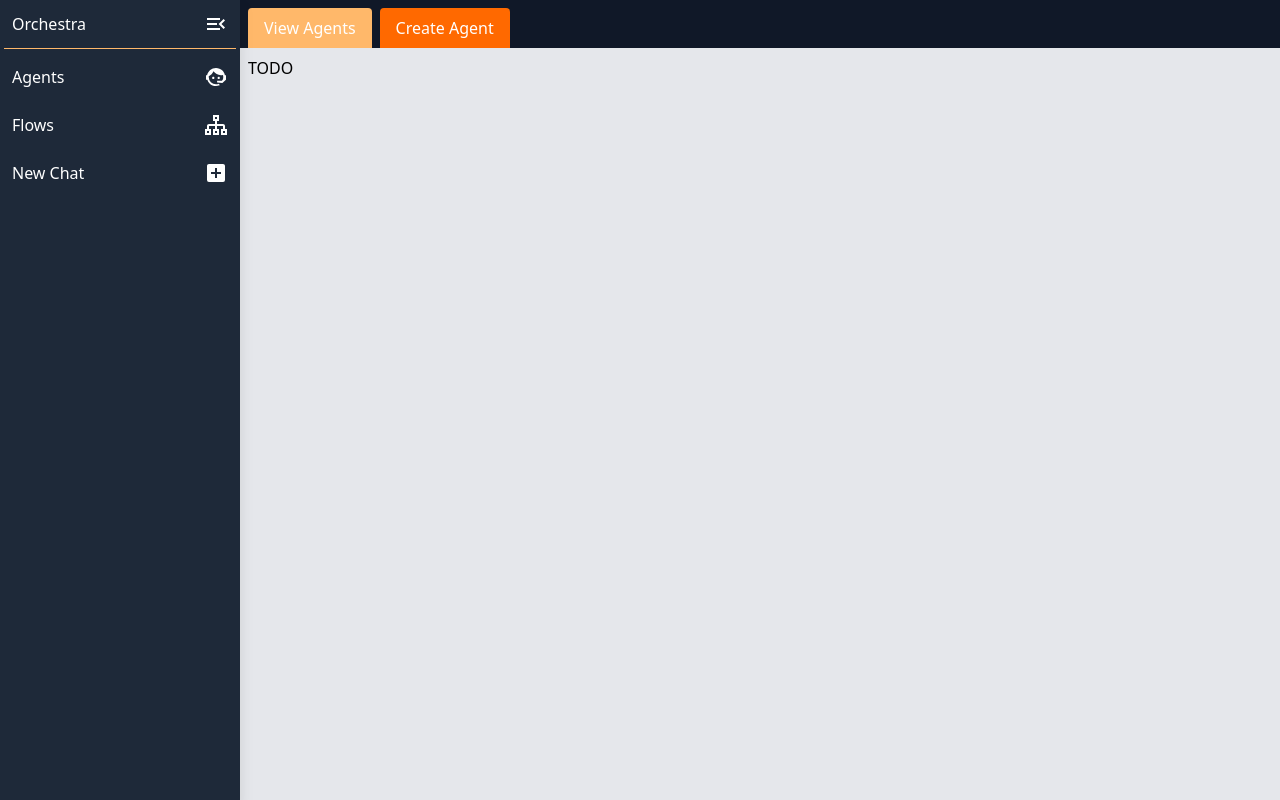
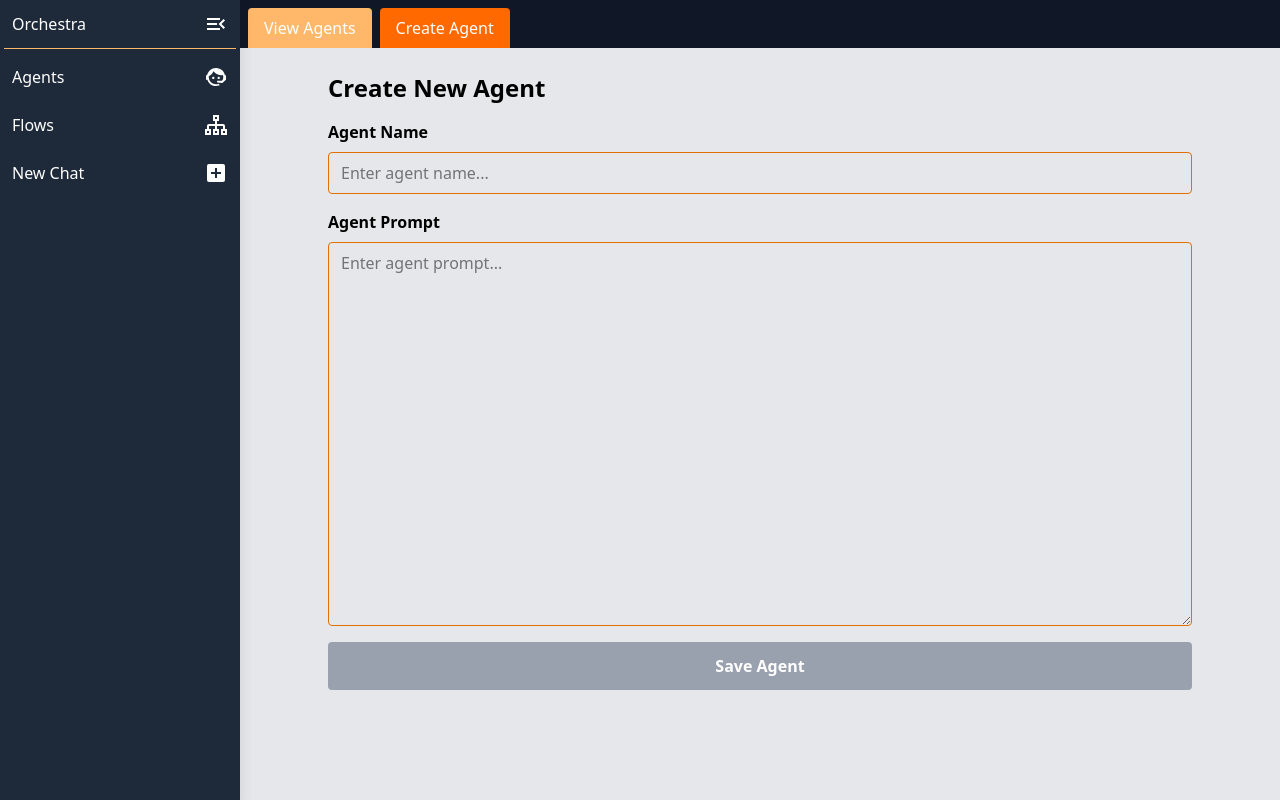
Before and after one commit to ThatsOurJake/orchestra, a React (Vite) app: page /agents in a window 1280 px wide. Both pictures are taken after a click on the button "Create Agent". Built offline with nearby package versions, Linux system fonts and the light colour scheme.

Commit message:
Ability to create an agent + Trim func

```diff
--- a/src/components/agent-overview/index.tsx
+++ b/src/components/agent-overview/index.tsx
@@ -83,6 +83,7 @@ export const AgentOverview = ({ agent }: AgentOverviewProps) => {
         >
           <p>Update Agent</p>
         </button>
+        {!agent.id.includes('default') && (
           <button
             className="w-1/3 py-2 border border-black rounded cursor-pointer bg-red-300 hover:underline"
             onClick={onDelete}
@@ -90,6 +91,7 @@ export const AgentOverview = ({ agent }: AgentOverviewProps) => {
           >
             <p>Delete Agent</p>
           </button>
+        )}
       </div>
     </div>
   );
--- a/src/components/store.tsx
+++ b/src/components/store.tsx
@@ -107,7 +107,7 @@ export const useStore = create<MainStore>()(
   devtools(
     persist(
       immer((set) => ({
-        agents: defaultAgents,
+        agents: [],
         storedFlows: [],
         removeAgent: removeAgent(set),
         addAgent: addAgent(set),
@@ -126,6 +126,16 @@ export const useStore = create<MainStore>()(
           agents: state.agents,
           storedFlows: state.storedFlows,
         }),
+        merge: (persistedState, currentState) => ({
+          ...currentState,
+          ...(persistedState as Partial<MainStore>),
+          // Only use defaultAgents if persisted agents don't exist or are empty
+          agents:
+            (persistedState as Partial<MainStore>)?.agents &&
+            (persistedState as Partial<MainStore>).agents!.length > 0
+              ? (persistedState as Partial<MainStore>).agents!
+              : defaultAgents,
+        }),
       },
     ),
   ),
--- a/src/components/tab-screens/create-agent.tsx
+++ b/src/components/tab-screens/create-agent.tsx
@@ -1,7 +1,72 @@
+import { useCallback, useState } from 'react';
+import { toast } from 'react-toastify';
+import { useStore } from '../store';
+
 export const CreateAgent = () => {
+  const [name, setName] = useState('');
+  const [prompt, setPrompt] = useState('');
+  const addAgent = useStore((state) => state.addAgent);
+
+  const handleSave = useCallback(() => {
+    if (!name.trim() || !prompt.trim()) {
+      return;
+    }
+
+    addAgent({
+      name: name.trim(),
+      prompt: prompt.trim(),
+    });
+
+    toast(`Successfully created agent: "${name.trim()}"`, {
+      type: 'success',
+    });
+
+    // Clear form
+    setName('');
+    setPrompt('');
+  }, [name, prompt, addAgent]);
+
+  const isSaveDisabled = !name.trim() || !prompt.trim();
+
   return (
-    <div>
-      <p>TODO</p>
+    <div className="flex flex-col gap-y-4 p-4 max-w-4xl mx-auto">
+      <h2 className="text-2xl font-bold">Create New Agent</h2>
+
+      <div className="flex flex-col gap-y-2">
+        <label htmlFor="agent-name" className="font-semibold">
+          Agent Name
+        </label>
+        <input
+          id="agent-name"
+          type="text"
+          value={name}
+          onChange={(e) => setName(e.target.value)}
+          placeholder="Enter agent name..."
+          className="border border-amber-600 rounded px-3 py-2 focus:outline-none"
+        />
+      </div>
+
+      <div className="flex flex-col gap-y-2">
+        <label htmlFor="agent-prompt" className="font-semibold">
+          Agent Prompt
+        </label>
+        <textarea
+          id="agent-prompt"
+          value={prompt}
+          onChange={(e) => setPrompt(e.target.value)}
+          placeholder="Enter agent prompt..."
+          className="border border-amber-600 rounded px-3 py-2 min-h-96 max-h-96 overflow-y-auto focus:outline-none"
+        />
+      </div>
+
+      <button
+        onClick={handleSave}
+        disabled={isSaveDisabled}
+        className="px-6 py-3 bg-green-500 text-white font-semibold rounded hover:bg-green-600 transition-colors disabled:bg-gray-400 disabled:cursor-not-allowed cursor-pointer"
+        type="button"
+      >
+        Save Agent
+      </button>
     </div>
   );
 };
--- a/src/lang/interpreter.ts
+++ b/src/lang/interpreter.ts
@@ -78,8 +78,10 @@ export class SyntaxInterpreter extends BaseSyntaxVisitor {
       funcName = 'NULL';
     } else if (ctx.NOT) {
       funcName = 'NOT';
+    } else if (ctx.EQ) {
+      funcName = 'EQ';
     } else {
-      funcName = 'EQ';
+      funcName = 'TRIM';
     }
 
     const args = ctx.oneArgList
@@ -139,6 +141,9 @@ export class SyntaxInterpreter extends BaseSyntaxVisitor {
 
         return args[0] === args[1];
       }
+      case 'TRIM': {
+        return `${args[0]}`.trim();
+      }
     }
   }
 
--- a/src/lang/lexicon.ts
+++ b/src/lang/lexicon.ts
@@ -26,6 +26,12 @@ export const NOT = createToken({
 export const EQ = createToken({
   name: 'EQ',
   pattern: /EQ/,
+  longer_alt: Identifier,
+});
+
+export const TRIM = createToken({
+  name: 'TRIM',
+  pattern: /TRIM/,
   longer_alt: Identifier,
 });
 
@@ -72,6 +78,7 @@ export const allLangTokens = [
   EQ,
   NULL,
   NOT,
+  TRIM,
   Variable,
   // Other
   Identifier,
--- a/src/lang/parser.ts
+++ b/src/lang/parser.ts
@@ -11,6 +11,7 @@ import {
   NULL,
   RightBracket,
   StringLiteral,
+  TRIM,
   Variable,
 } from './lexicon';
 
@@ -45,6 +46,7 @@ export class SyntaxParser extends CstParser {
           this.OR3([
             { ALT: () => this.CONSUME3(NULL) },
             { ALT: () => this.CONSUME4(NOT) },
+            { ALT: () => this.CONSUME5(TRIM) },
           ]);
           this.CONSUME2(LeftBracket);
           this.SUBRULE2(this.oneArgList);
```
Lines whose indentation alone changed are shown as unchanged.
